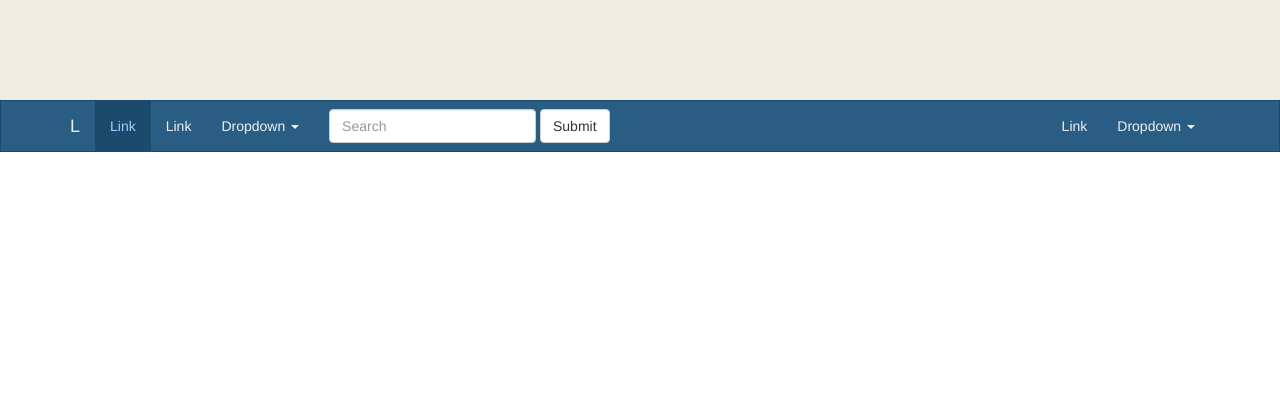
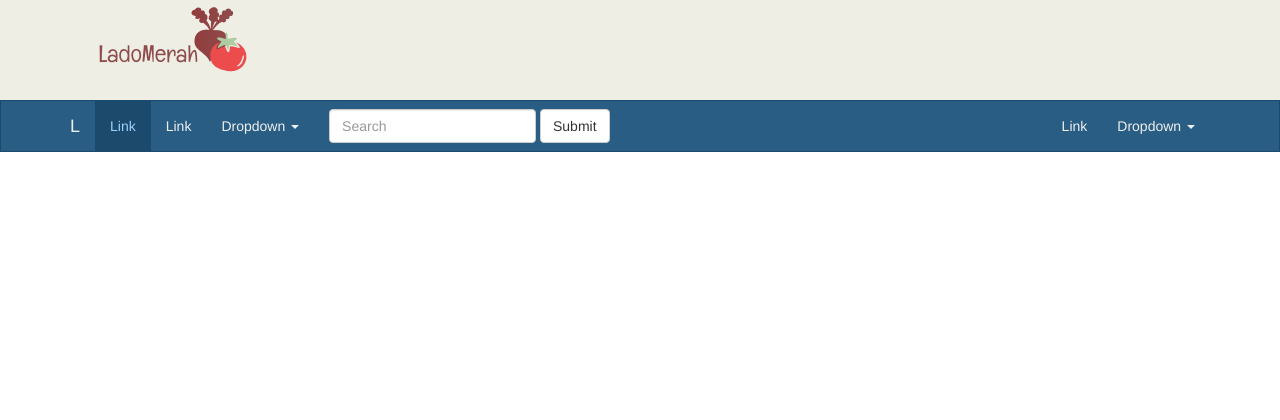
Before and after one commit to udamuri/ladomerah, a PHP site: page / in a window 1280 px wide. Shown: the top 420 px of the page. Run offline with PHP 8.4, Linux system fonts and the light colour scheme.

Commit message:
#comment add ladomerah image

```diff
--- a/gallery_carousel/index.php
+++ b/gallery_carousel/index.php
@@ -22,7 +22,11 @@
   <body>
     <header class="main-header">
         <div class="container">
-
+          	<div class="row">
+          		<div class="col-md-6 hidden-xs">
+          			<img src="img/lado.png">
+          		</div>
+          	</div>
         </div>
     </header>
     <nav class="navbar navbar-default">
```
Also changed, not shown: gallery_carousel/img/999a884b-f3a1-45a3-969c-1f1f281ef728.png (deleted), gallery_carousel/img/lado.png (added).
